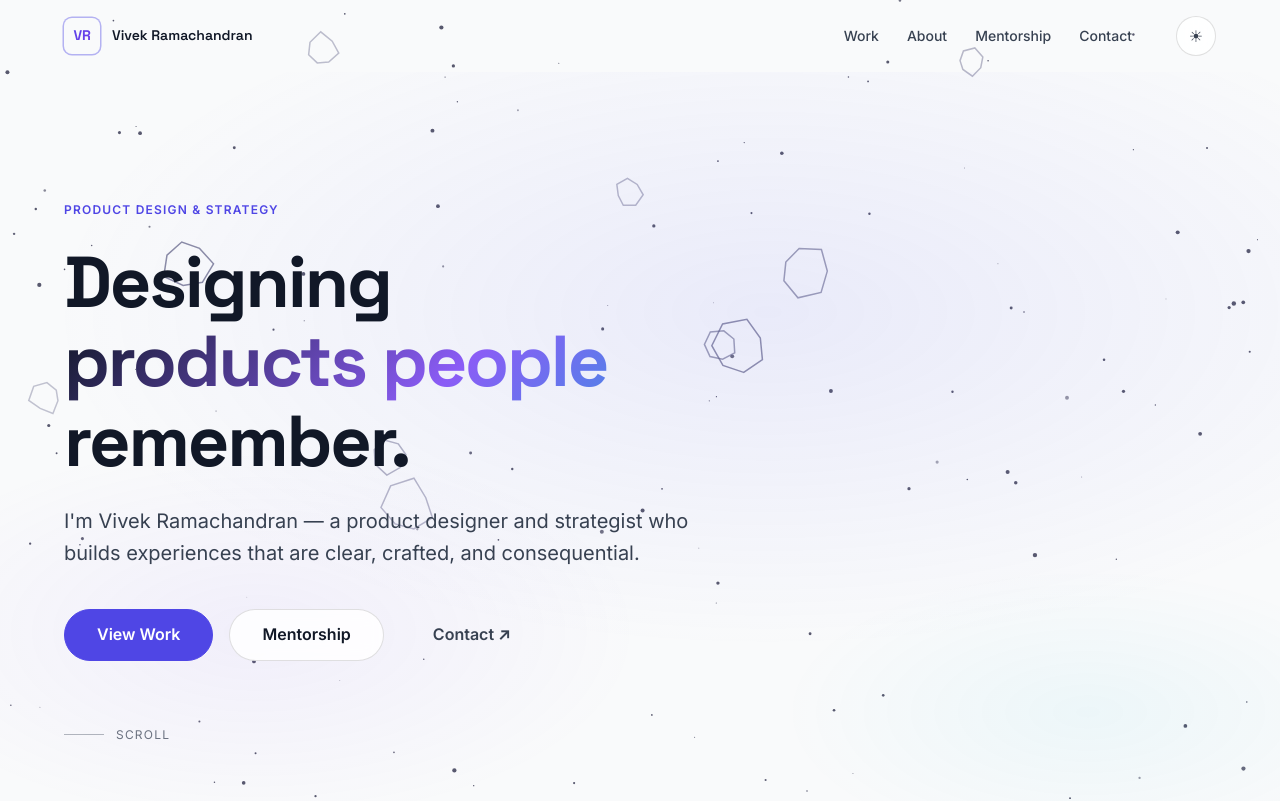
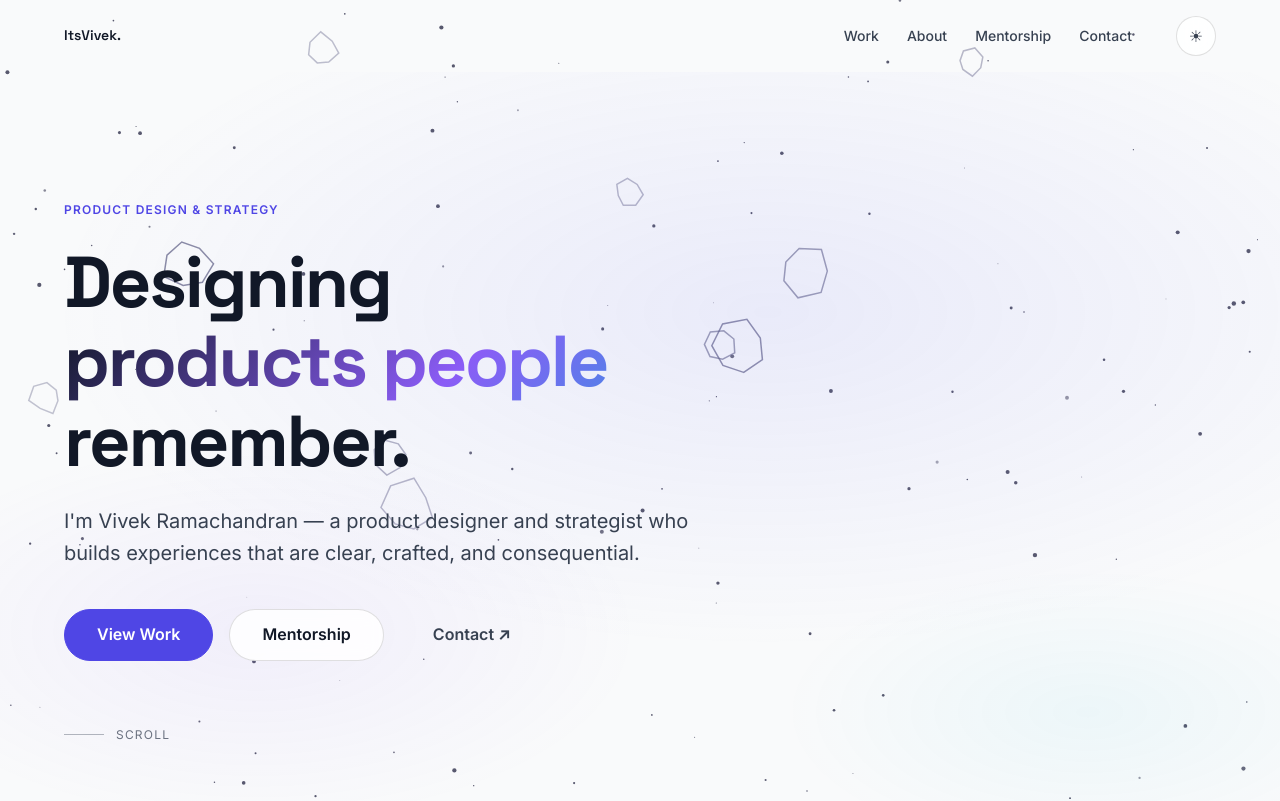
Before and after one commit to vivekrbot/Website26, a React (Vite) app: page / in a window 1280 px wide. Shown: the top 801 px of the page. Built offline with nearby package versions, Linux system fonts and the light colour scheme.

Commit message:
Update page titles and favicon paths for consistency across the website

```diff
--- a/index.html
+++ b/index.html
@@ -4,9 +4,9 @@
     <meta charset="UTF-8" />
     <meta name="viewport" content="width=device-width, initial-scale=1.0" />
     <meta name="theme-color" content="#040509" />
-    <link rel="icon" type="image/svg+xml" href="/favicon.svg" />
+    <link rel="icon" type="image/svg+xml" href="/dist/favicon.svg" />
     <link rel="canonical" href="https://vivekrbot.github.io/Website26/" />
-    <title>Vivek Ramachandran — Product Design &amp; Strategy</title>
+    <title>Itsvivek.Website</title>
     <meta name="description" content="Portfolio of Vivek Ramachandran — a product designer and strategist building experiences that are clear, crafted, and consequential." />
     <meta property="og:title" content="Vivek Ramachandran — Product Design & Strategy" />
     <meta property="og:description" content="Portfolio of Vivek Ramachandran — product designer and strategist." />
--- a/src/layout/Nav.tsx
+++ b/src/layout/Nav.tsx
@@ -31,8 +31,7 @@ export function Nav() {
     <header className={`${styles.header} ${scrolled ? styles.scrolled : ''}`} role="banner">
       <nav className={`${styles.nav} container`} aria-label="Main navigation">
         <Link to="/" className={styles.logo} aria-label="Vivek Ramachandran — Home">
-          <span className={styles.logoMark}>VR</span>
-          <span className={styles.logoName}>Vivek Ramachandran</span>
+          <span className={styles.logoName}>ItsVivek.</span>
         </Link>
 
         {/* Desktop nav */}
--- a/src/pages/About/About.tsx
+++ b/src/pages/About/About.tsx
@@ -24,7 +24,7 @@ export default function About() {
   return (
     <>
       <Helmet>
-        <title>About — Vivek Ramachandran</title>
+        <title>Itsvivek.About</title>
         <meta name="description" content="Learn about Vivek Ramachandran — product designer, strategist, and mentor with deep expertise in design systems, UX research, and product strategy." />
         <meta property="og:title" content="About — Vivek Ramachandran" />
         <meta property="og:type" content="website" />
--- a/src/pages/Home/Home.tsx
+++ b/src/pages/Home/Home.tsx
@@ -8,7 +8,7 @@ export default function Home() {
   return (
     <>
       <Helmet>
-        <title>Vivek Ramachandran — Product Design &amp; Strategy</title>
+        <title>itsvivek.Home</title>
         <meta name="description" content="Portfolio of Vivek Ramachandran — a product designer and strategist building experiences that are clear, crafted, and consequential." />
         <meta property="og:title" content="Vivek Ramachandran — Product Design & Strategy" />
         <meta property="og:description" content="Portfolio of Vivek Ramachandran — product designer and strategist." />
--- a/src/pages/Mentorship/Mentorship.tsx
+++ b/src/pages/Mentorship/Mentorship.tsx
@@ -42,7 +42,7 @@ export default function Mentorship() {
   return (
     <>
       <Helmet>
-        <title>Mentorship — Vivek Ramachandran</title>
+        <title>Itsvivek.Mentorship</title>
         <meta name="description" content="Mentorship for product designers — free office hours and paid 1:1 engagements with Vivek Ramachandran, product designer and strategist." />
         <meta property="og:title" content="Mentorship — Vivek Ramachandran" />
       </Helmet>
--- a/src/pages/Works/Works.tsx
+++ b/src/pages/Works/Works.tsx
@@ -27,7 +27,7 @@ export default function Works() {
   return (
     <>
       <Helmet>
-        <title>Work — Vivek Ramachandran</title>
+        <title>Itsvivek.Works</title>
         <meta name="description" content="Selected product design and strategy projects by Vivek Ramachandran — design systems, mobile apps, dashboards, branding, and more." />
         <meta property="og:title" content="Work — Vivek Ramachandran" />
       </Helmet>
```
